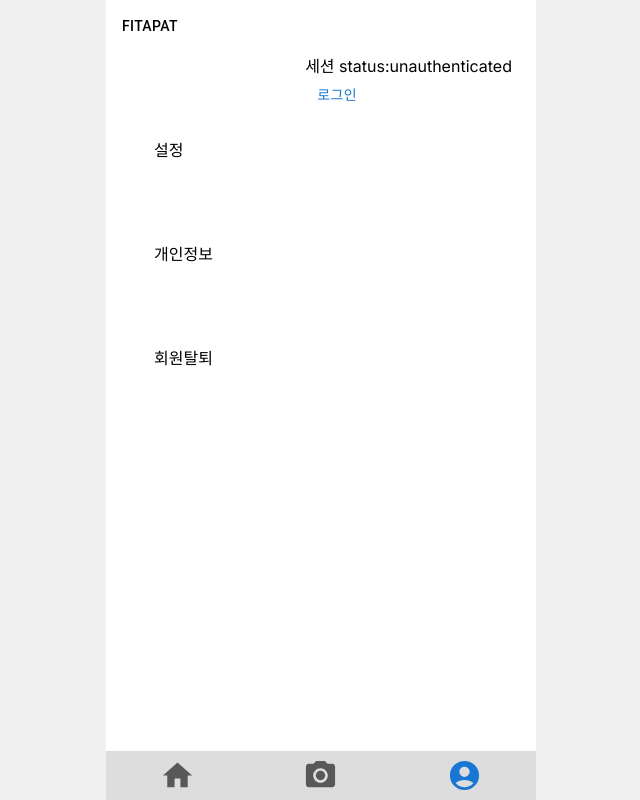
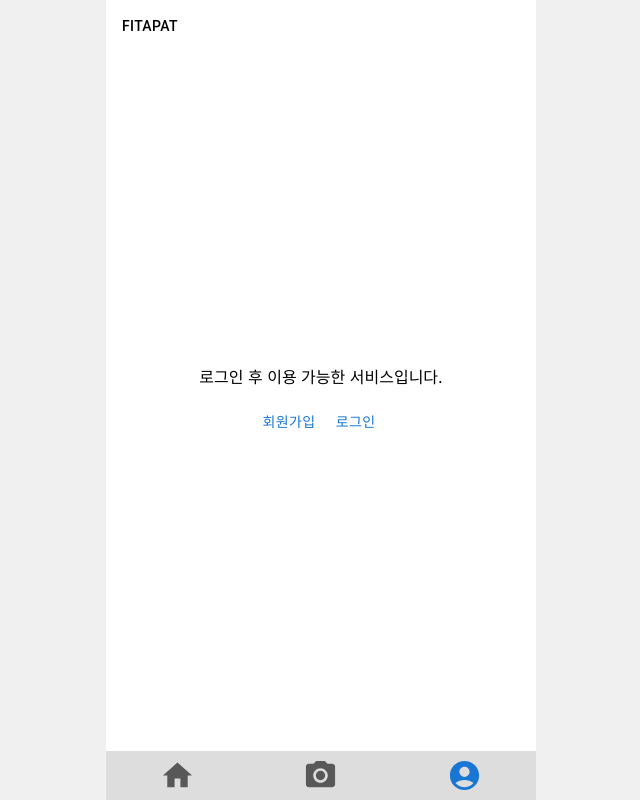
Before and after one commit to Fitapat/Fitapat-front, a Next.js app: page /user in a window 1280 px wide. Shown: the whole page, without its empty margins (319-959 px from the left). Built offline with nearby package versions, Linux system fonts and the light colour scheme; no server answers.

Commit message:
design: 로그인 전/후 유저 페이지 ui 개선

```diff
--- a/src/app/user/page.jsx
+++ b/src/app/user/page.jsx
@@ -1,28 +1,76 @@
-/* eslint-disable no-alert */
-
 'use client';
 
 import React from 'react';
-import { Stack, Link, Box } from '@mui/material';
-import SignInButton from '../../components/signInButton';
+import { Button, Stack, Link, Avatar, Typography, Card, CardContent } from '@mui/material';
+import SettingsApplicationsSharpIcon from '@mui/icons-material/SettingsApplicationsSharp';
+import DisabledByDefaultRoundedIcon from '@mui/icons-material/DisabledByDefaultRounded';
+import { signIn, signOut, useSession } from 'next-auth/react';
 
 export default function User() {
+  const { data: session, status } = useSession();
+
+  if (status === 'authenticated') {
+    const card = ( <React.Fragment><CardContent>
+      <Stack direction="column" alignItems="center" spacing={2}>
+      <Avatar
+        alt={session.user.nickname}
+        src="/broken-image.jpg"
+        sx={{width: 100, height:100, fontSize:50}}
+      />
+      <Typography variant='h5'>
+        {session.user.nickname}
+      </Typography>
+
+      <Button variant="text" onClick={() => signOut()} sx={{ margin: 0 }}>
+        로그아웃
+      </Button>
+
+    </Stack></CardContent></React.Fragment>);
     return (
       <div>
-      <Box display="flex" flexDirection="column" alignItems="flex-end">
-        <SignInButton />
-      </Box>
-      <Stack spacing={10} sx={{ padding: 3 }}>
+        <Stack spacing={6} sx={{ padding: 3 }}>
+          <Card variant='outlined' sx={{padding:1.5}}>{card}</Card>
+          <br/>
+          <Stack direction="row" spacing={1} alignItems="center">
+            <SettingsApplicationsSharpIcon fontSize="large" color="action"/>
             <Link href="/" color="inherit" underline="hover">
               설정
             </Link>
-        <Link href="/" color="inherit" underline="hover">
-          개인정보
-        </Link>
+          </Stack>
+          <Stack direction="row" spacing={1} alignItems="center">
+            < DisabledByDefaultRoundedIcon fontSize="large" color="action"/>
             <Link href="/delete" color="inherit" underline="hover">
               회원탈퇴
             </Link>
           </Stack>
+
+      </Stack>
       </div>
     );
   }
+
+  return (
+    <div style={{height: '100%', display:'flex', justifyContent: 'center',
+      alignItems: 'center' }}>
+      <Stack direction="column" alignItems="center" spacing={2}>
+      <Typography variant='h7'>로그인 후 이용 가능한 서비스입니다.</Typography>
+      <Stack direction="row">
+      <Button
+        variant="text"
+        onClick={() => (window.location.href = '/register')}
+        sx={{ margin: 0 }}
+      >
+        회원가입
+      </Button>
+      <Button
+        variant="text"
+        onClick={() => (window.location.href = '/login')}
+        sx={{ margin: 0 }}
+      >
+        로그인
+      </Button>
+      </Stack>
+      </Stack>
+    </div>
+  );
+}
--- a/src/components/signInButton.jsx
+++ /dev/null
@@ -1,41 +0,0 @@
-'use client';
-
-import React from 'react';
-import { Button } from '@mui/material';
-import { signIn, signOut, useSession } from 'next-auth/react';
-
-function SignInButton() {
-  const { data: session, status } = useSession();
-
-  if (status === 'authenticated') {
-    return (
-      <div>
-        <div>
-          세션 status:
-          {status}
-        </div>
-        <Button variant="text" onClick={() => signOut()} sx={{ margin: 0 }}>
-          {session.user.nickname}님 로그아웃
-        </Button>
-      </div>
-    );
-  }
-
-  return (
-    <div>
-      <div>
-        세션 status:
-        {status}
-      </div>
-      <Button
-        variant="text"
-        onClick={() => (window.location.href = '/login')}
-        sx={{ margin: 0 }}
-      >
-        로그인
-      </Button>
-    </div>
-  );
-}
-
-export default SignInButton;
```
Lines whose indentation alone changed are shown as unchanged.
